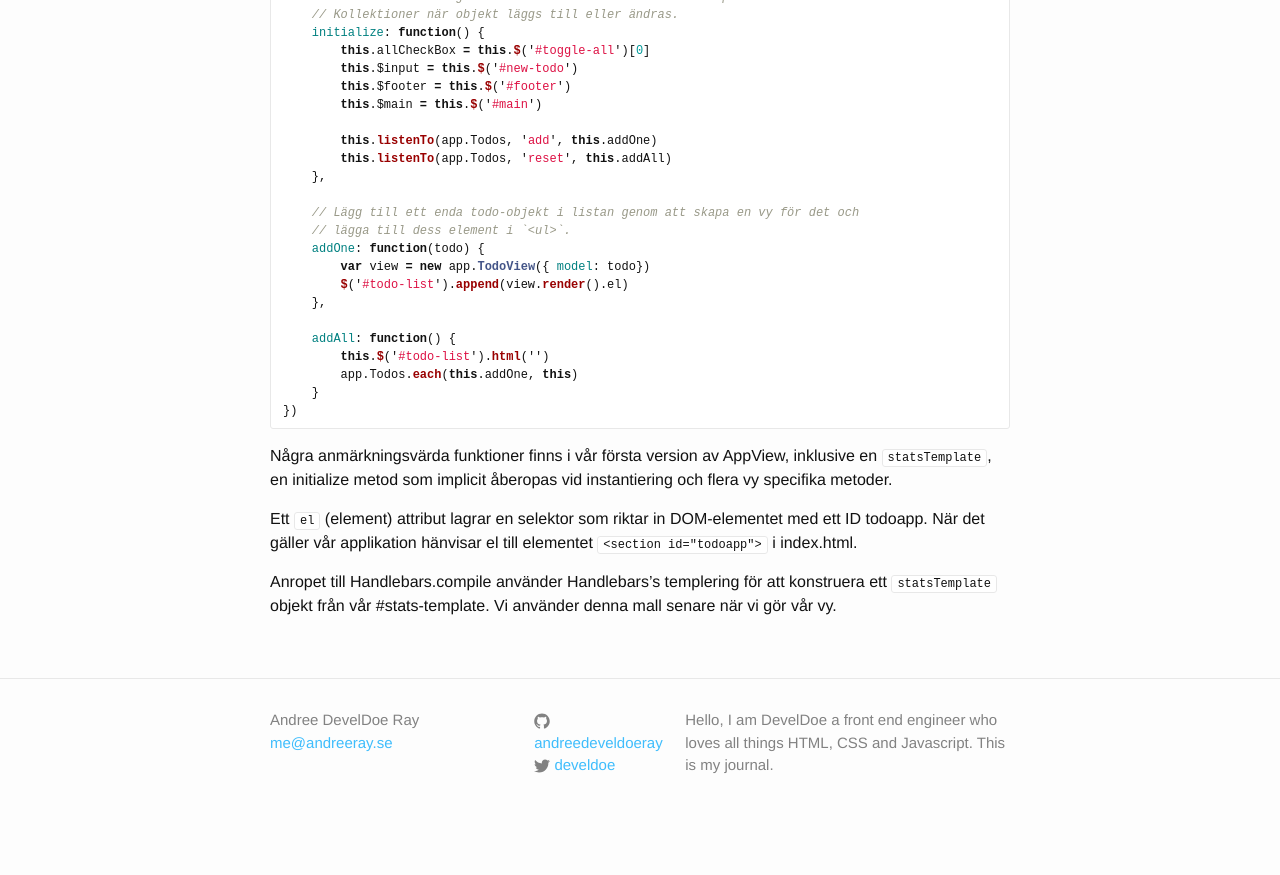
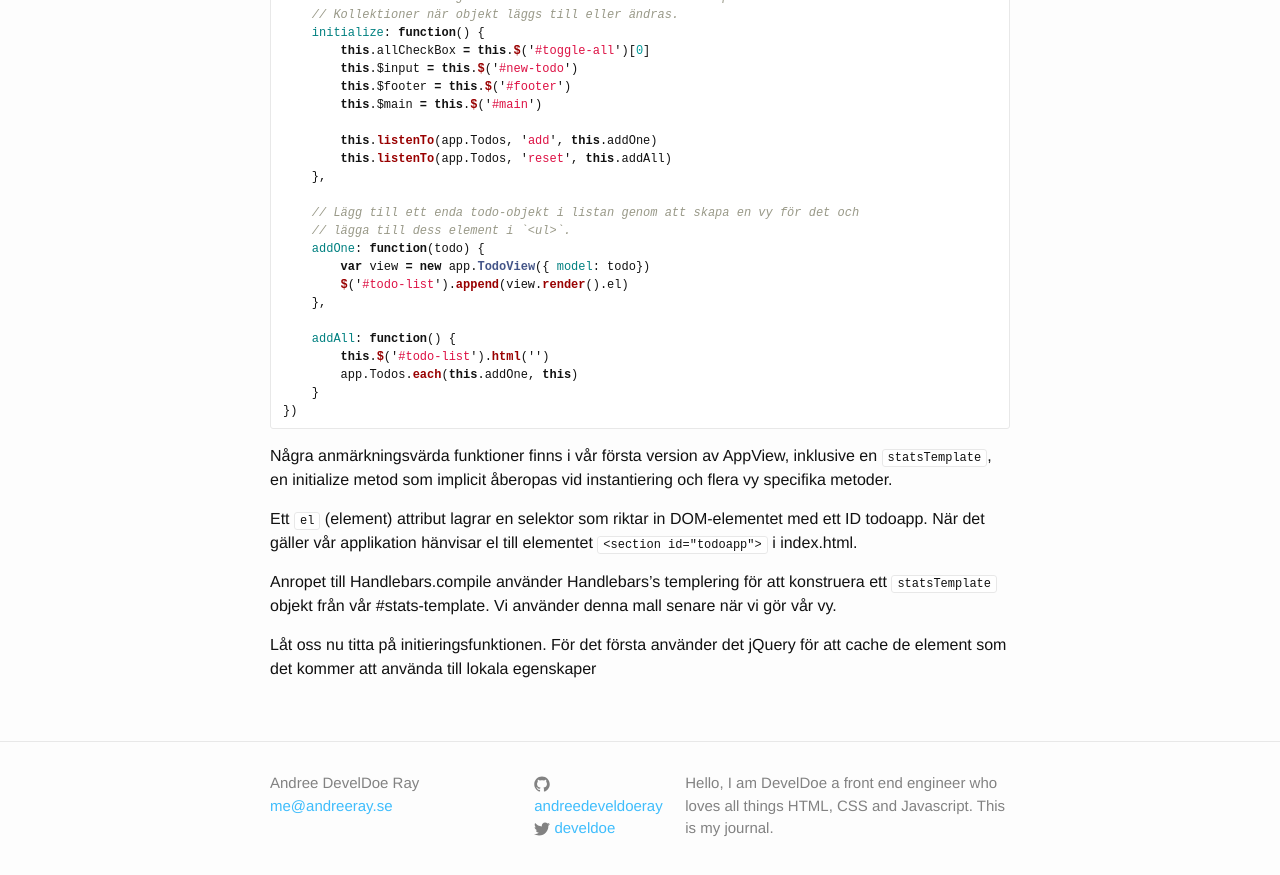
Before and after one commit to develdoe/develdoe.github.io, a Jekyll site: the page built from _posts/2017-11-14-backbone-todos-app.md, in a window 1280 px wide and 900 px high, scrolled down 5672 px. Shown: the top 875 px of the window. Built offline with Jekyll 4.4.1, drawn with Linux system fonts in a browser that asks for light colours; before the commit the page ends 6509 px from its top, so only the background shows below that.

Commit message:
Update 2017-11-14-backbone-todos-app.md

```diff
--- a/_posts/2017-11-14-backbone-todos-app.md
+++ b/_posts/2017-11-14-backbone-todos-app.md
@@ -285,3 +285,5 @@ Några anmärkningsvärda funktioner finns i vår första version av AppView, in
 Ett `el` (element) attribut lagrar en selektor som riktar in DOM-elementet med ett ID todoapp. När det gäller vår applikation hänvisar el till  elementet `<section id="todoapp">` i index.html.
 
 Anropet till  Handlebars.compile använder Handlebars's templering för att konstruera ett `statsTemplate` objekt från vår #stats-template. Vi använder denna mall senare när vi gör vår vy.
+
+Låt oss nu titta på initieringsfunktionen. För det första använder det jQuery för att cache de element som det kommer att använda till lokala egenskaper
```
